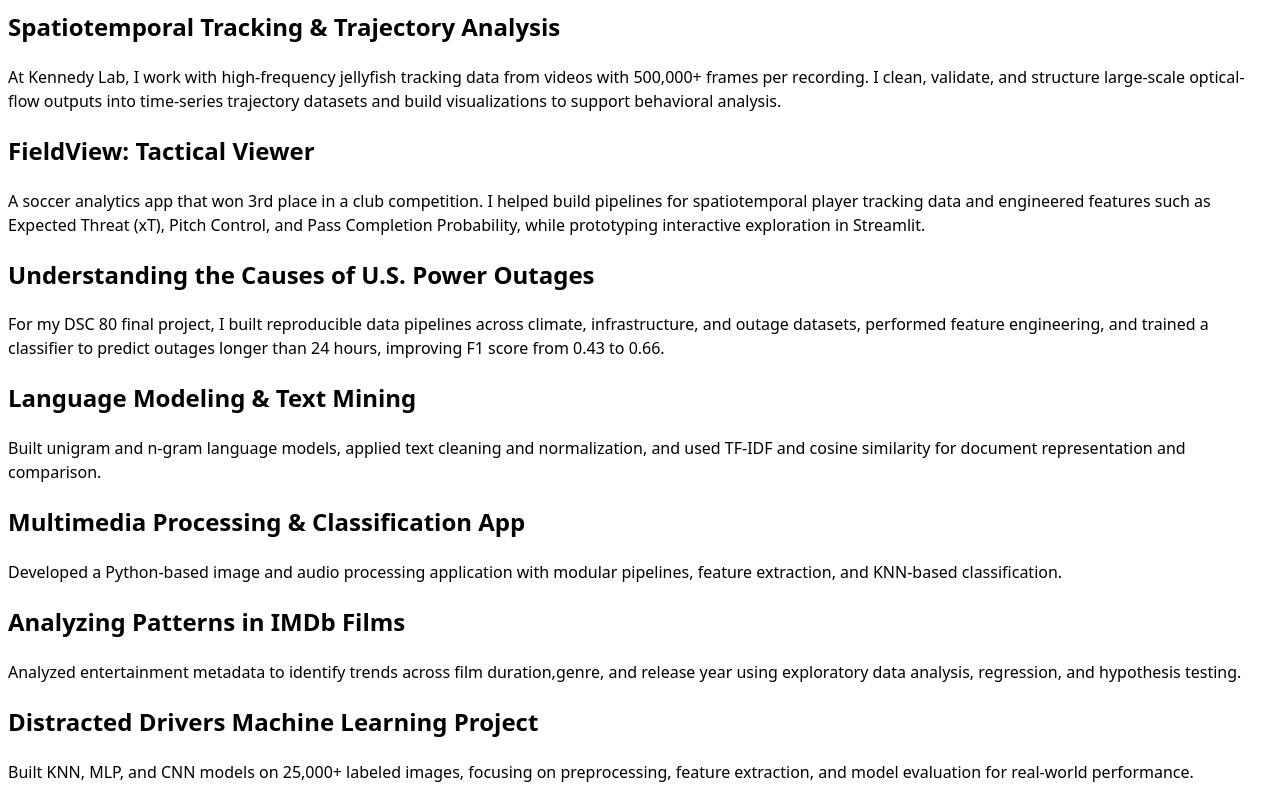
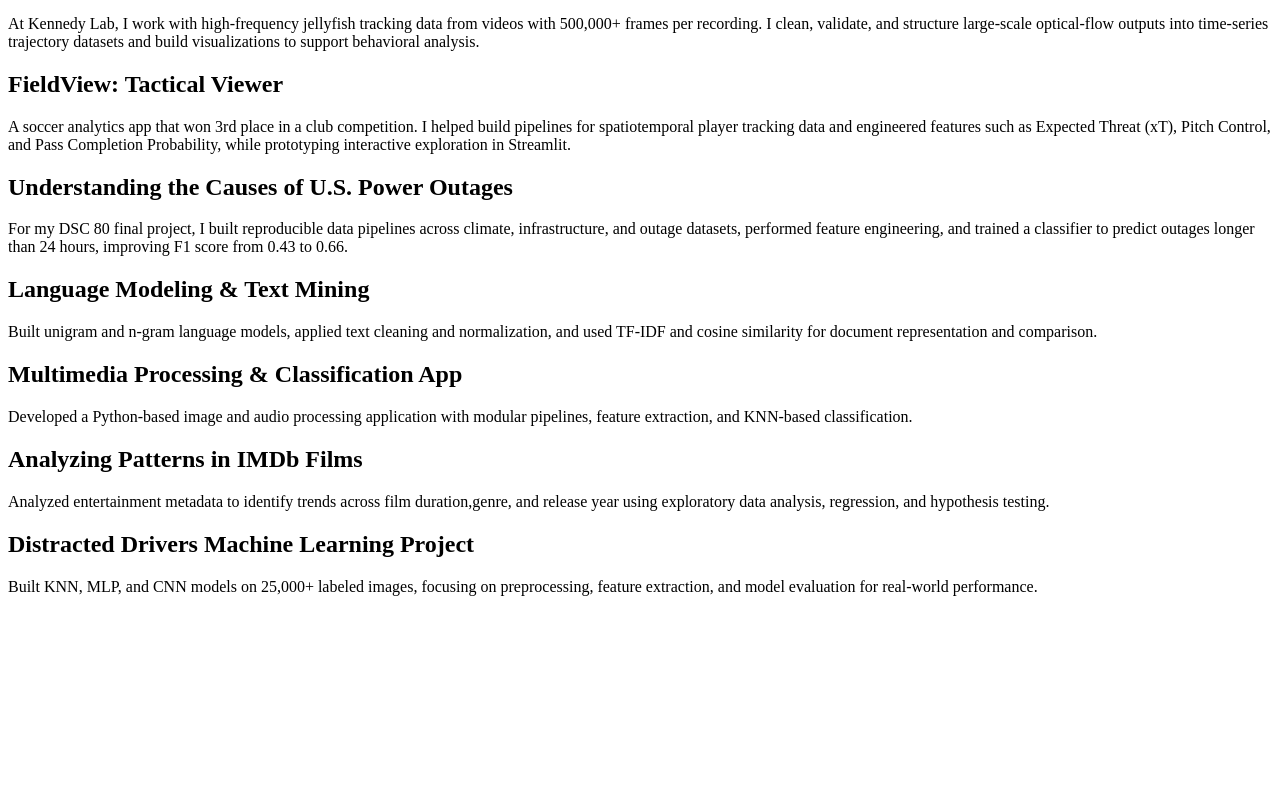
Before and after one commit to siyasathaye/portfolio, a plain HTML site: page projects/index.html in a window 1280 px wide. Shown: the part 218-1018 px from the top of the page. After the commit the page ends 830 px from the top, so only its background shows below. Drawn offline with Linux system fonts and the light colour scheme; files that its build step writes are made by us from their sources.

Commit message:
fix load issue

```diff
--- a/projects/index.html
+++ b/projects/index.html
@@ -4,7 +4,6 @@
     <meta charset="UTF-8" />
     <meta name="viewport" content="width=device-width, initial-scale=1.0" />
     <title>Projects</title>
-    <link rel="stylesheet" href="style.css" />
 </head>
 <body>
     <nav class="menu">
```
Also changed, not shown: resume/index.html (+0 -1 lines).
